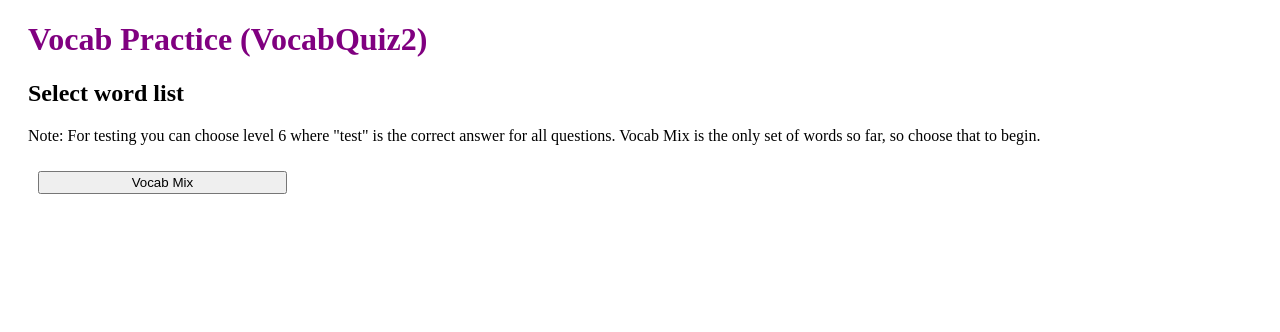
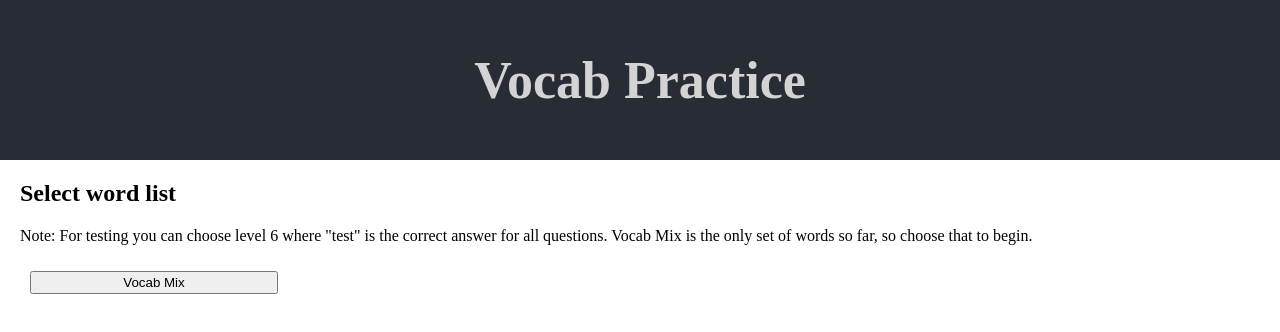
Before and after one commit to haagamble/vocabQuiz2, a React (Create React App) app: page / in a window 1280 px wide. Shown: the top 332 px of the page. Built offline with nearby package versions, Linux system fonts and the light colour scheme.

Commit message:
styled header
Styled the header, removed some console.log lines, changed button text from Try Again to Practice

```diff
--- a/src/App.js
+++ b/src/App.js
@@ -2,12 +2,12 @@ import React from "react";
 //import ReactDOM from "react-dom";
 import "./styles.css";
 import vocabMix from "./vocabMix";
+import AppHeader from "./components/AppHeader";
 import Tally from "./components/Tally";
 import AnswerMessages from "./components/AnswerMessages";
 //Question is complicated. Try again later.
 //import Question from "./components/Question";
 import ListButtons from "./components/ListButtons";
-//can't figure out PracticeButton either. how to pass in parameter
 import PracticeButton from "./components/PracticeButton";
 import StartGameButton from "./components/StartGameButton";
 import StartOverButton from "./components/StartOverButton";
@@ -62,7 +62,6 @@ class App extends React.Component {
   //called when user selects button for list
   handleClick = whichList => () => {
     //list defines level (currently only works for vocabMix list)
-    console.log(whichList);
     //practiceList is array of words user got wrong
     if (whichList === "practice") {
       this.setState(state => ({
@@ -117,13 +116,11 @@ class App extends React.Component {
   //this updates the input field as user types
   handleChange = event => {
     this.setState({ answer: event.target.value });
-    //console.log(this.state.answer);
   };
 
   //this is called when user submits their answer
   //for practicing missed words handleSubmitPractice is called instead
   handleSubmit = event => {
-    console.log("in handleSubmit");
     let qn = this.state.questionNumber;
     let lst = this.state.currentList;
     //message given to user showing all correct answers
@@ -142,10 +139,9 @@ class App extends React.Component {
         answerMessage: "Incorrect",
         answerMessage2: msg,
         answer: ""
+      }));
       //if the user answer is incorrect, add the word to the
-        //userPractice array
-        //userPractice: [...prevState.userPractice, lst[qn]]
-      }));
+      //userPractice array if it isn't there already
       if (!this.state.userPractice.includes(lst[qn])) {
         this.setState(prevState => ({
           userPractice: [...prevState.userPractice, lst[qn]]
@@ -155,7 +151,6 @@ class App extends React.Component {
 
     //test if the game is over
     if (qn === this.state.currentList.length - 1) {
-      console.log("game over");
       this.setState(prevState => ({
         gameOver: true,
         questionNumber: 0
@@ -173,10 +168,7 @@ class App extends React.Component {
   //submitting on the practice test is a bit different
   //words are removed from the array if answered correctly
   //words stay in the array if answered incorrectly
-  //callState is called twice
-  //function not working. see also handleSubmitPractice2
   handleSubmitPractice = event => {
-    console.log("in handleSubmitPractice2");
     let qn = this.state.questionNumber;
     let lst = this.state.currentList;
     //message given to user showing all correct answers
@@ -188,8 +180,6 @@ class App extends React.Component {
         this.setState(prevState => ({
           gameOver: true,
           questionNumber: 0,
-          //userPractice: prevState.userPractice.splice(qn, 1),
-          //userPractice: [...prevState.userPractice.splice(qn, 1)],
           userPractice: prevState.userPractice.filter(
             (__, index) => index !== qn
           ),
@@ -201,8 +191,6 @@ class App extends React.Component {
       } else {
         this.setState(prevState => ({
           questionNumber: prevState.questionNumber + 1,
-          //userPractice: [...prevState.userPractice.splice(qn, 1)],
-          //userPractice: prevState.userPractice.splice(qn, 1),
           userPractice: prevState.userPractice.filter(
             (__, index) => index !== qn
           ),
@@ -243,7 +231,8 @@ class App extends React.Component {
   render() {
     return (
       <div className="pageStyle">
-        <h1>Vocab Practice (VocabQuiz2)</h1>
+        <AppHeader />
+        <div className="notHeader">
           {this.state.uiScreen === "start" ? (
             <div>
               <ListButtons onClick={this.getCategory} />
@@ -332,6 +321,7 @@ class App extends React.Component {
             <ChooseNewListButton onClick={this.resetGame} />
           ) : null}
         </div>
+      </div>
     );
   }
 }
--- /dev/null
+++ b/src/components/AppHeader.js
@@ -0,0 +1,13 @@
+import React from "react";
+
+function AppHeader() {
+  return (
+    <div>
+      <header>
+        <h1>Vocab Practice</h1>
+      </header>
+    </div>
+  );
+}
+
+export default AppHeader;
--- a/src/components/PracticeButton.js
+++ b/src/components/PracticeButton.js
@@ -9,7 +9,7 @@ function PracticeButton(props) {
         currently has {props.userPr.length}{" "}
         {props.userPr.length === 1 ? "question" : "questions"}.
       </p>
-      <button onClick={props.onHandleClick}>Try Again</button>
+      <button onClick={props.onHandleClick}>Practice</button>
     </div>
   );
 }
--- a/src/styles.css
+++ b/src/styles.css
@@ -3,12 +3,31 @@
   text-align: center;
 }
 
+body {
+  margin: 0;
+}
+
+.notHeader {
+  margin: 20px;
+}
+
 .pageStyle {
-  margin-left: 20px;
+  margin-left: 0px;
+}
+
+header {
+  background-color: #282c34;
+  min-height: 20vh;
+  display: flex;
+  flex-direction: column;
+  align-items: center;
+  justify-content: center;
+  font-size: calc(10px + 2vmin);
+  color: white;
 }
 
 h1 {
-  color: purple;
+  color: lightgray;
 }
 button {
   margin-left: 10px;
```
Lines whose indentation alone changed are shown as unchanged.
